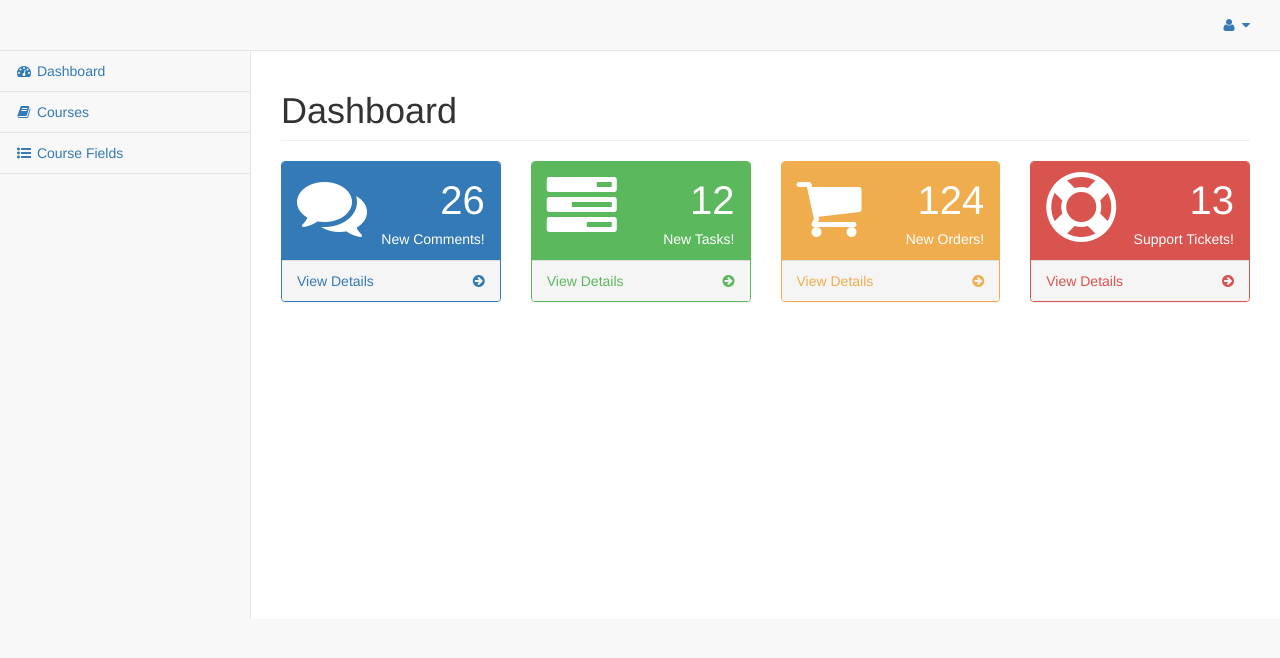
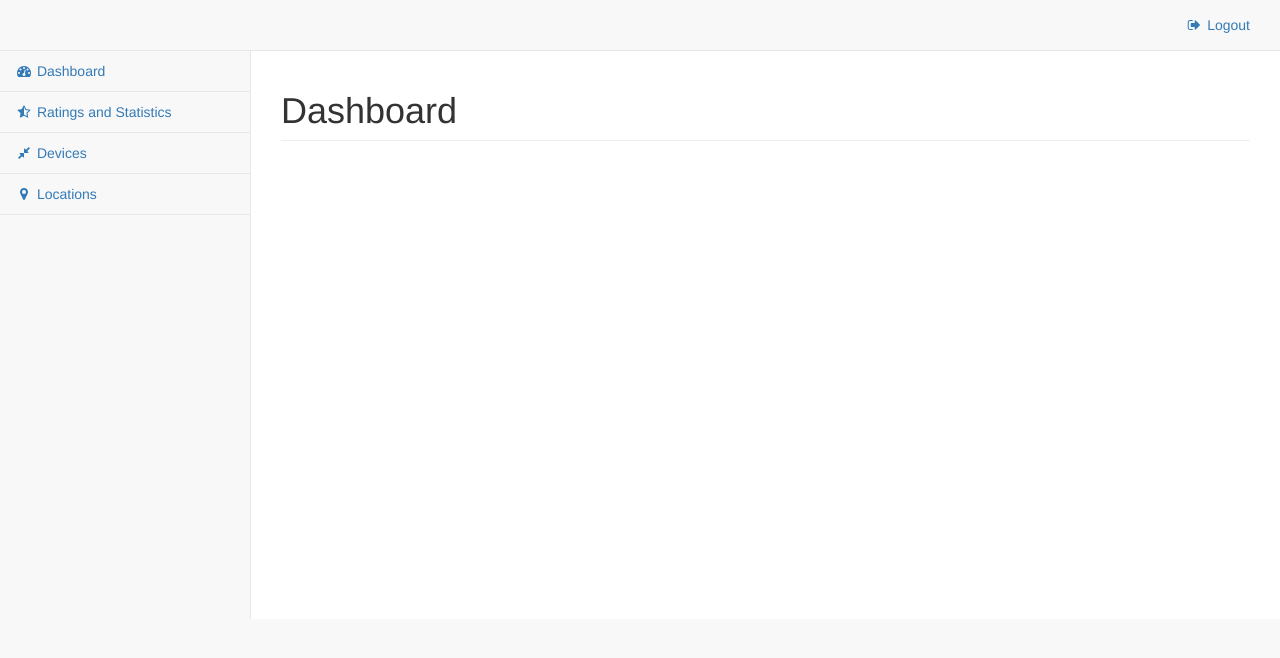
Before and after one commit to RURARERA/rate, a Yii app: template views/site/index.php in a window 1280 px wide. Shown: the top 658 px of the page. Run offline with PHP 8.4 and a stand-in for Yii, Linux system fonts and the light colour scheme; the template is opened without the code that fills it, so the values that code supplies are empty; some libraries are stand-ins or nearby versions.

Commit message:
some fixes

```diff
--- a/views/layouts/navigation.php
+++ b/views/layouts/navigation.php
@@ -21,22 +21,24 @@
     <!-- /.navbar-header -->
 
     <ul class="nav navbar-top-links navbar-right">
-        <li class="dropdown">
-            <a class="dropdown-toggle" data-toggle="dropdown" href="#"> <?php //echo Yii::$app->user->identity->email ?>
-                <i class="fa fa-user fa-fw"></i> <i class="fa fa-caret-down"></i>
-            </a>
-            <ul class="dropdown-menu dropdown-user">
-                <li><a href="#"><i class="fa fa-user fa-fw"></i> User Profile</a>
-                </li>
-                <li><a href="#"><i class="fa fa-gear fa-fw"></i> Settings</a>
-                </li>
-                <li class="divider"></li>
-                <li><a href="<?php echo Yii::$app->request->baseUrl; ?>/site/logout" data-method="post">
-                        <i class="fa fa-sign-out fa-fw"></i> <?php echo Yii::t('app', 'Logout') ?> </a>
-                </li>
-            </ul>
-            <!-- /.dropdown-user -->
+        <li><a href="<?php echo Yii::$app->request->baseUrl; ?>/site/logout" data-method="post">
+                <i class="fa fa-sign-out fa-fw"></i> <?php echo Yii::t('app', 'Logout') ?> </a>
         </li>
+<!--        <li class="dropdown">-->
+<!--            <a class="dropdown-toggle" data-toggle="dropdown" href="#"> --><?php ////echo Yii::$app->user->identity->email ?>
+<!--                <i class="fa fa-user fa-fw"></i> <i class="fa fa-caret-down"></i>-->
+<!--            </a>-->
+<!--            <ul class="dropdown-menu dropdown-user">-->
+<!--                <li><a href="#"><i class="fa fa-user fa-fw"></i> User Profile</a>-->
+<!--                </li>-->
+<!--                <li><a href="#"><i class="fa fa-gear fa-fw"></i> Settings</a>-->
+<!--                </li>-->
+<!--                <li class="divider"></li>-->
+<!--                <li><a href="--><?php //echo Yii::$app->request->baseUrl; ?><!--/site/logout" data-method="post">-->
+<!--                        <i class="fa fa-sign-out fa-fw"></i> --><?php //echo Yii::t('app', 'Logout') ?><!-- </a>-->
+<!--                </li>-->
+<!--            </ul>-->
+<!--        </li>-->
         <!-- /.dropdown -->
     </ul>
     <!-- /.navbar-top-links -->
@@ -50,15 +52,21 @@
                         <?php echo Yii::t('app', 'Dashboard') ?></a>
                 </li>
 
-                <li class="<?php echo preg_match('/course/', $this->context->route, $matched) ? 'active' : '' ?>">
-                    <a href="<?php echo Yii::$app->request->baseUrl; ?>/course/"><i class="fa fa-book fa-fw"></i>
-                        <?php echo Yii::t('app', 'Courses') ?></a>
+                <li class="<?php echo preg_match('/rating/', $this->context->route, $matched) ? 'active' : '' ?>">
+                    <a href="<?php echo Yii::$app->request->baseUrl; ?>/rating/"><i class="fa fa-star-half-o fa-fw"></i>
+                        <?php echo Yii::t('app', 'Ratings and Statistics') ?></a>
                 </li>
 
-                <li class="<?php echo preg_match('/course-field/', $this->context->route, $matched) ? 'active' : '' ?>">
-                    <a href="<?php echo Yii::$app->request->baseUrl; ?>/course-field/"><i class="fa fa-list-ul fa-fw"></i>
-                        <?php echo Yii::t('app', 'Course Fields') ?></a>
+                <li class="<?php echo preg_match('/device/', $this->context->route, $matched) ? 'active' : '' ?>">
+                    <a href="<?php echo Yii::$app->request->baseUrl; ?>/device/"><i class="fa fa-compress fa-fw"></i>
+                        <?php echo Yii::t('app', 'Devices') ?></a>
                 </li>
+
+                <li class="<?php echo preg_match('/location/', $this->context->route, $matched) ? 'active' : '' ?>">
+                    <a href="<?php echo Yii::$app->request->baseUrl; ?>/location/"><i class="fa fa-map-marker fa-fw"></i>
+                        <?php echo Yii::t('app', 'Locations') ?></a>
+                </li>
+
             </ul>
         </div>
         <!-- /.sidebar-collapse -->
--- a/views/site/index.php
+++ b/views/site/index.php
@@ -12,93 +12,6 @@ $this->title = Yii::$app->name;
 </div>
 <!-- /.row -->
 <div class="row">
-    <div class="col-lg-3 col-md-6">
-        <div class="panel panel-primary">
-            <div class="panel-heading">
-                <div class="row">
-                    <div class="col-xs-3">
-                        <i class="fa fa-comments fa-5x"></i>
-                    </div>
-                    <div class="col-xs-9 text-right">
-                        <div class="huge">26</div>
-                        <div>New Comments!</div>
-                    </div>
-                </div>
-            </div>
-            <a href="#">
-                <div class="panel-footer">
-                    <span class="pull-left">View Details</span>
-                    <span class="pull-right"><i class="fa fa-arrow-circle-right"></i></span>
-                    <div class="clearfix"></div>
-                </div>
-            </a>
-        </div>
-    </div>
-    <div class="col-lg-3 col-md-6">
-        <div class="panel panel-green">
-            <div class="panel-heading">
-                <div class="row">
-                    <div class="col-xs-3">
-                        <i class="fa fa-tasks fa-5x"></i>
-                    </div>
-                    <div class="col-xs-9 text-right">
-                        <div class="huge">12</div>
-                        <div>New Tasks!</div>
-                    </div>
-                </div>
-            </div>
-            <a href="#">
-                <div class="panel-footer">
-                    <span class="pull-left">View Details</span>
-                    <span class="pull-right"><i class="fa fa-arrow-circle-right"></i></span>
-                    <div class="clearfix"></div>
-                </div>
-            </a>
-        </div>
-    </div>
-    <div class="col-lg-3 col-md-6">
-        <div class="panel panel-yellow">
-            <div class="panel-heading">
-                <div class="row">
-                    <div class="col-xs-3">
-                        <i class="fa fa-shopping-cart fa-5x"></i>
-                    </div>
-                    <div class="col-xs-9 text-right">
-                        <div class="huge">124</div>
-                        <div>New Orders!</div>
-                    </div>
-                </div>
-            </div>
-            <a href="#">
-                <div class="panel-footer">
-                    <span class="pull-left">View Details</span>
-                    <span class="pull-right"><i class="fa fa-arrow-circle-right"></i></span>
-                    <div class="clearfix"></div>
-                </div>
-            </a>
-        </div>
-    </div>
-    <div class="col-lg-3 col-md-6">
-        <div class="panel panel-red">
-            <div class="panel-heading">
-                <div class="row">
-                    <div class="col-xs-3">
-                        <i class="fa fa-support fa-5x"></i>
-                    </div>
-                    <div class="col-xs-9 text-right">
-                        <div class="huge">13</div>
-                        <div>Support Tickets!</div>
-                    </div>
-                </div>
-            </div>
-            <a href="#">
-                <div class="panel-footer">
-                    <span class="pull-left">View Details</span>
-                    <span class="pull-right"><i class="fa fa-arrow-circle-right"></i></span>
-                    <div class="clearfix"></div>
-                </div>
-            </a>
-        </div>
-    </div>
+
 </div>
 <!-- /.row -->
```
